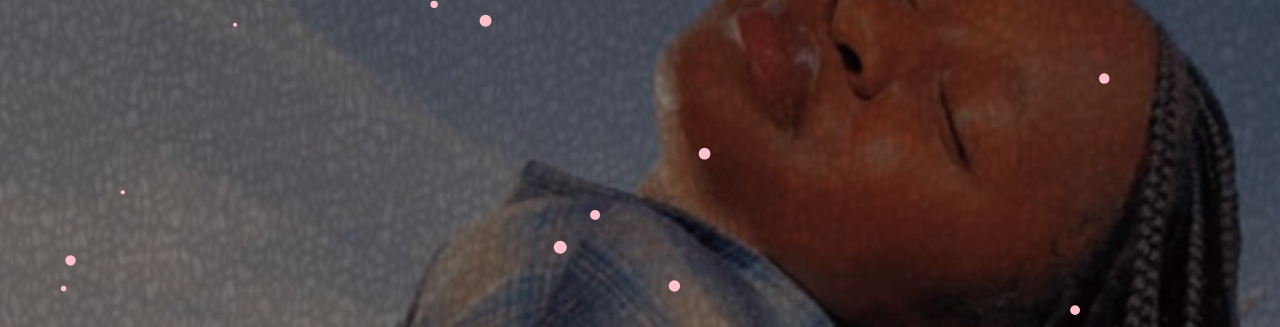
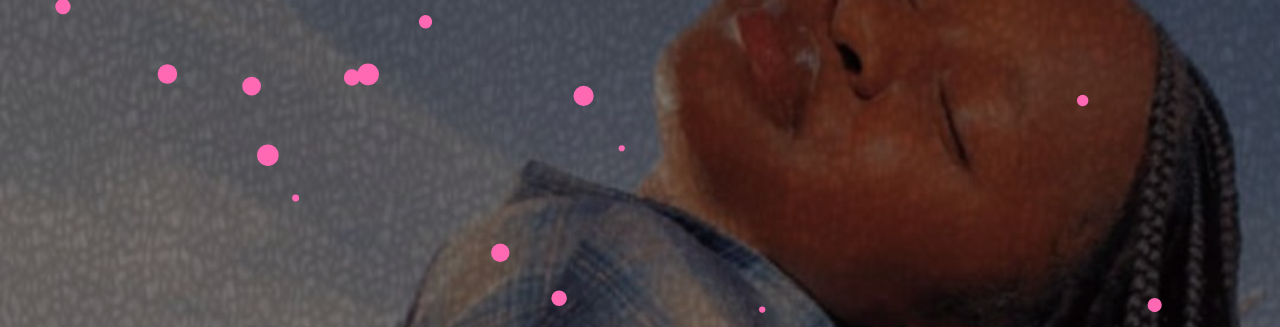
Before and after one commit to P3t3r122430/tracy-love-site, a plain HTML site: page index.html in a window 1280 px wide. Shown: the top 327 px of the page. Drawn offline with Linux system fonts and the light colour scheme.

Commit message:
Add full interactive romantic version with hearts, petals, and popups

```diff
--- a/index.html
+++ b/index.html
@@ -9,6 +9,7 @@
 <body>
   <div class="overlay">
     <h1 id="loveMessage"></h1>
+    <div id="popupMessage" class="popup"></div>
   </div>
 
   <canvas id="petals"></canvas>
--- a/script.js
+++ b/script.js
@@ -10,29 +10,29 @@ function typeMessage() {
 }
 typeMessage();
 
-// Falling petals animation
+// Falling petals
 const canvas = document.getElementById("petals");
 const ctx = canvas.getContext("2d");
 canvas.width = window.innerWidth;
 canvas.height = window.innerHeight;
 
 const petals = [];
-for (let i = 0; i < 30; i++) {
+for (let i = 0; i < 40; i++) {
   petals.push({
-        x: Math.random() * canvas.width,
-        y: Math.random() * canvas.height,
-        size: Math.random() * 5 + 2,
-        speed: Math.random() * 1 + 0.5,
-        drift: Math.random() * 1 - 0.5
+    x: Math.random()*canvas.width,
+    y: Math.random()*canvas.height,
+    size: Math.random()*8+3,
+    speed: Math.random()*1.5+0.5,
+    drift: Math.random()*1-0.5
   });
 }
 
 function drawPetals() {
   ctx.clearRect(0, 0, canvas.width, canvas.height);
-    ctx.fillStyle = "pink";
+  ctx.fillStyle = "#ff69b4"; // rose color
   petals.forEach(p => {
     ctx.beginPath();
-        ctx.arc(p.x, p.y, p.size, 0, Math.PI * 2);
+    ctx.arc(p.x, p.y, p.size, 0, Math.PI*2);
     ctx.fill();
   });
 }
@@ -41,10 +41,7 @@ function updatePetals() {
   petals.forEach(p => {
     p.y += p.speed;
     p.x += p.drift;
-        if (p.y > canvas.height) {
-            p.y = -p.size;
-            p.x = Math.random() * canvas.width;
-        }
+    if (p.y > canvas.height) { p.y = -p.size; p.x = Math.random()*canvas.width; }
   });
 }
 
@@ -59,3 +56,31 @@ window.addEventListener("resize", () => {
   canvas.width = window.innerWidth;
   canvas.height = window.innerHeight;
 });
+
+// Floating hearts on click
+document.addEventListener("click", e => {
+  const heart = document.createElement("div");
+  heart.textContent = "💖";
+  heart.className = "heart";
+  heart.style.left = e.clientX + "px";
+  heart.style.top = e.clientY + "px";
+  document.body.appendChild(heart);
+  setTimeout(() => heart.remove(), 1000);
+});
+
+// Pop-up love messages
+const popups = [
+  "I love you more every day 💕",
+  "You are my sunshine, Tracy 🌹",
+  "Forever yours ❤️"
+];
+
+function showPopup() {
+  const popup = document.getElementById("popupMessage");
+  const msg = popups[Math.floor(Math.random()*popups.length)];
+  popup.innerHTML = msg;
+  popup.style.opacity = 1;
+  setTimeout(() => { popup.style.opacity = 0; }, 3000);
+}
+
+setInterval(showPopup, 5000);
--- a/style.css
+++ b/style.css
@@ -1,37 +1,38 @@
-body, html {
-    margin: 0;
-    padding: 0;
-    height: 100%;
-    font-family: 'Times New Roman', serif;
-    overflow: hidden;
-}
-
-body {
-    background: url('images/photo3.jpg') no-repeat center center/cover;
-}
+* { margin: 0; padding: 0; box-sizing: border-box; }
+body, html { height: 100%; width: 100%; font-family: 'Times New Roman', serif; overflow: hidden; }
+body { background: url('images/photo3.jpg') no-repeat center center/cover; position: relative; }
 
 .overlay {
-    position: absolute;
-    top: 0;
-    left: 0;
-    width: 100%;
-    height: 100%;
-    background: rgba(0,0,0,0.4);
-    display: flex;
-    justify-content: center;
-    align-items: center;
-    text-align: center;
+  position: absolute;
+  top: 0; left: 0;
+  width: 100%; height: 100%;
+  background: rgba(0,0,0,0.4);
+  display: flex; flex-direction: column;
+  justify-content: center; align-items: center;
+  text-align: center;
 }
 
 .overlay h1 {
-    font-size: 2rem;
-    color: #fff;
-    max-width: 90%;
+  font-size: 2rem; color: #fff; max-width: 90%;
 }
 
-canvas {
-    position: fixed;
-    top: 0;
-    left: 0;
-    pointer-events: none;
+.popup {
+  font-size: 1.2rem; color: #ffd1dc;
+  margin-top: 20px;
+  opacity: 0;
+  transition: opacity 2s;
 }
+
+canvas { position: fixed; top: 0; left: 0; pointer-events: none; z-index: 1; }
+
+.heart {
+  position: absolute;
+  font-size: 2rem;
+  pointer-events: none;
+  animation: floatUp 1s forwards;
+}
+
+@keyframes floatUp {
+  0% { transform: translateY(0); opacity: 1; }
+  100% { transform: translateY(-100px); opacity: 0; }
+}
```
Lines whose indentation alone changed are shown as unchanged.
